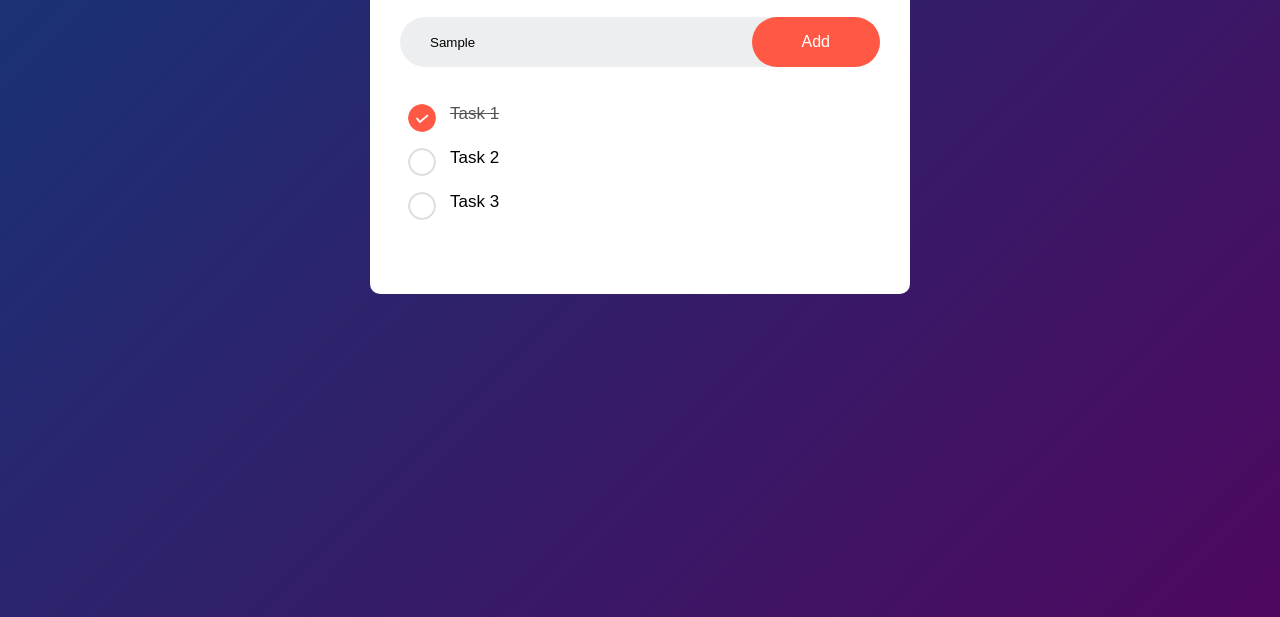
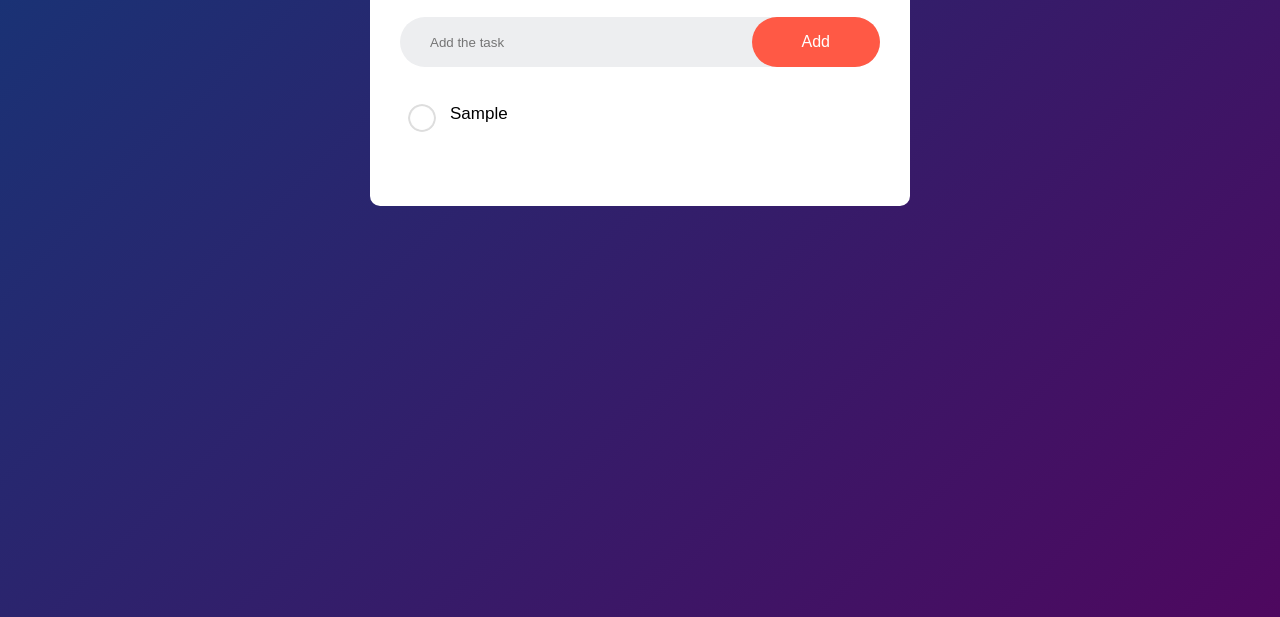
Before and after one commit to CristinaSilvan/Beginner-Proyects, a plain HTML site: page TODO_List/index.html in a window 1280 px wide. Both pictures are taken after typing "Sample" into the empty fields and a click on the button "Add". Shown: the part 183-800 px from the top of the page. Drawn offline with Linux system fonts and the light colour scheme.

Commit message:
Added the event listener to the button

```diff
--- a/TODO_List/index.html
+++ b/TODO_List/index.html
@@ -13,14 +13,14 @@
             <h2>TO-DO List <img src="images/icon.png" alt="Emoji of a pen taking notes on a paper scroll"></h2>
             <div class="row">
                 <input type="text" id="input-box" placeholder="Add the task">
-                <button>Add</button>
+                <button id="add-button">Add</button>
             </div>
             <ul id="list-container">
-                <li class="checked">Task 1</li>
-                <li>Task 2</li>
-                <li>Task 3</li>
+
             </ul>
         </div>
     </div>
+
+    <script src="script.js"></script>
 </body>
 </html>
--- /dev/null
+++ b/TODO_List/script.js
@@ -0,0 +1,19 @@
+document.addEventListener("DOMContentLoaded", function(){
+    const inputBox = document.getElementById("input-box");
+    const listContainer = document.getElementById("list-container");
+    const addButton = document.getElementById("add-button");
+
+    function addTask(){
+        if(inputBox.value === ''){
+            alert("You must write something!");
+        }
+        else{
+            let li = document.createElement("li");
+            li.innerHTML = inputBox.value;
+            listContainer.appendChild(li);
+        }
+        inputBox.value = "";
+    }
+
+    addButton.addEventListener("click", addTask);
+});
```
